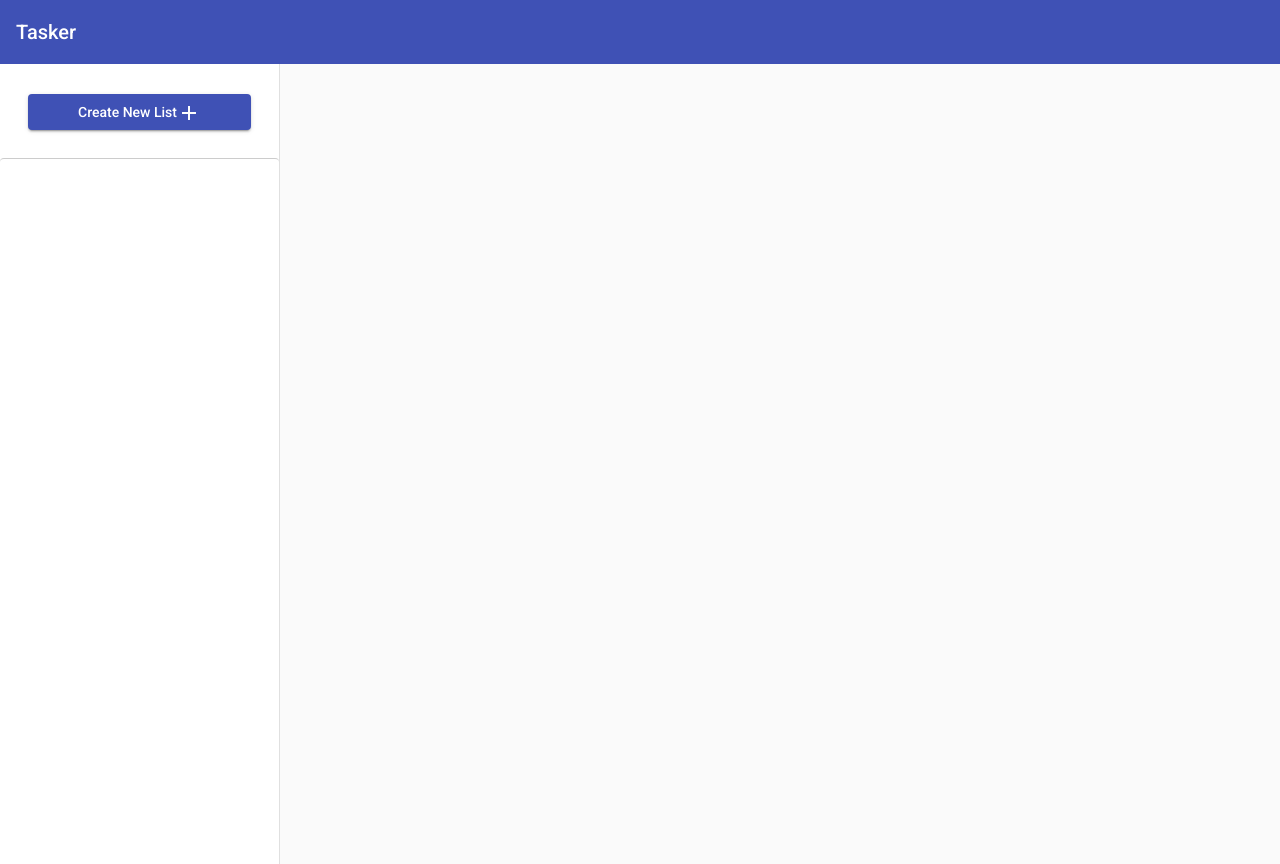
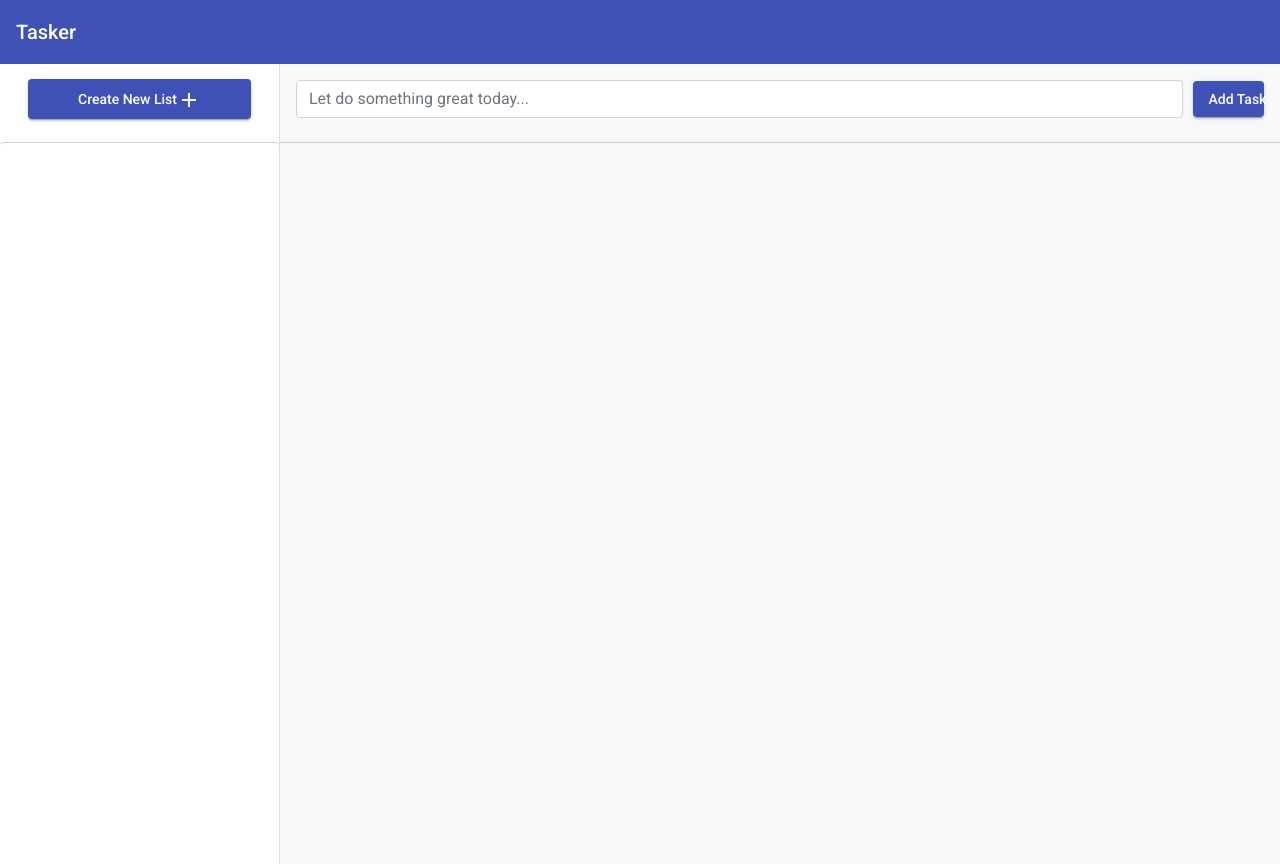
Before and after one commit to akshaypalekar/tasker-front-end, an Angular app: page / in a window 1280 px wide. Built offline with nearby package versions, Linux system fonts and the light colour scheme.

Commit message:
Task Creator Input added

```diff
--- /dev/null
+++ b/src/app/Components/main-container/task-creat/task-creat.component.css
@@ -0,0 +1,10 @@
+.container-fluid{
+    padding: 1rem;
+    margin-bottom: 1rem;
+    border-bottom: solid 1px #ccc;
+    background-color: #f6f8fa;
+}
+
+button {
+    width: 100%;
+}
--- /dev/null
+++ b/src/app/Components/main-container/task-creat/task-creat.component.html
@@ -0,0 +1,12 @@
+<div class="container-fluid">
+    <form (submit)="onSubmit(taskForm)" #taskForm="ngForm">
+        <div class="form-row align-items-center">
+            <div class="col-xs-12 col-lg-11">
+                <input type="text" class="form-control mb-2" id="inlineFormInput" placeholder="Let do something great today...">
+            </div>
+            <div class="col-xs-12 col-lg-1">
+                <button mat-raised-button color="primary" class="btn btn-primary mb-2">Add Task</button>
+            </div>
+        </div>
+    </form>
+</div>
--- /dev/null
+++ b/src/app/Components/main-container/task-creat/task-creat.component.ts
@@ -0,0 +1,22 @@
+import { Component, OnInit } from '@angular/core';
+import { NgForm } from '@angular/forms';
+
+@Component({
+  selector: 'app-task-creat',
+  templateUrl: './task-creat.component.html',
+  styleUrls: ['./task-creat.component.css']
+})
+export class TaskCreatComponent implements OnInit {
+
+  constructor() { }
+
+  ngOnInit(): void {
+  }
+
+  onSubmit(form: NgForm){
+    if(form.invalid){
+      return;
+    }
+  }
+
+}
--- a/src/app/Components/sidebar/create-list/create-list-button/create-list-button.component.css
+++ b/src/app/Components/sidebar/create-list/create-list-button/create-list-button.component.css
@@ -1,5 +1,6 @@
 button{
     display: block;
     width: 80%;
-    margin-top: 20px;
+    margin-top: 5px;
+    height: 40px;
 }
--- a/src/app/Components/sidebar/list-menu/list-menu/list-menu.component.css
+++ b/src/app/Components/sidebar/list-menu/list-menu/list-menu.component.css
@@ -1,5 +1,5 @@
 .example-list {
-    margin-top: 20px;
+    margin-top: 15px;
     width: 500px;
     max-width: 100%;
     /*border: solid 1px #ccc;*/
--- a/src/app/Navigation/headnav-sidenav/headnav-sidenav.component.html
+++ b/src/app/Navigation/headnav-sidenav/headnav-sidenav.component.html
@@ -21,6 +21,6 @@
     </mat-nav-list>
   </mat-sidenav>
   <mat-sidenav-content>
-        <!-- Add Content Here -->
+        <app-task-creat></app-task-creat>
   </mat-sidenav-content>
 </mat-sidenav-container>
--- a/src/index.html
+++ b/src/index.html
@@ -6,6 +6,7 @@
   <base href="/">
   <meta name="viewport" content="width=device-width, initial-scale=1">
   <link rel="icon" type="image/x-icon" href="favicon.ico">
+  <link href="https://maxcdn.bootstrapcdn.com/bootstrap/4.0.0/css/bootstrap.min.css" rel="stylesheet">
   <link href="https://fonts.googleapis.com/css?family=Roboto:300,400,500&display=swap" rel="stylesheet">
   <link href="https://fonts.googleapis.com/icon?family=Material+Icons" rel="stylesheet">
 </head>
```
Also changed, not shown: src/app/app.module.ts (+5 -3 lines), 6 other files (tests, documents, lock files or other folders).
